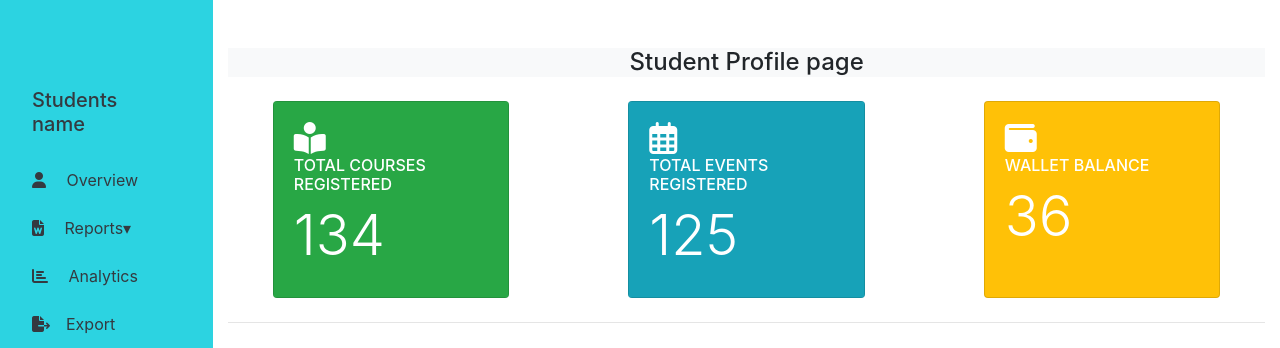
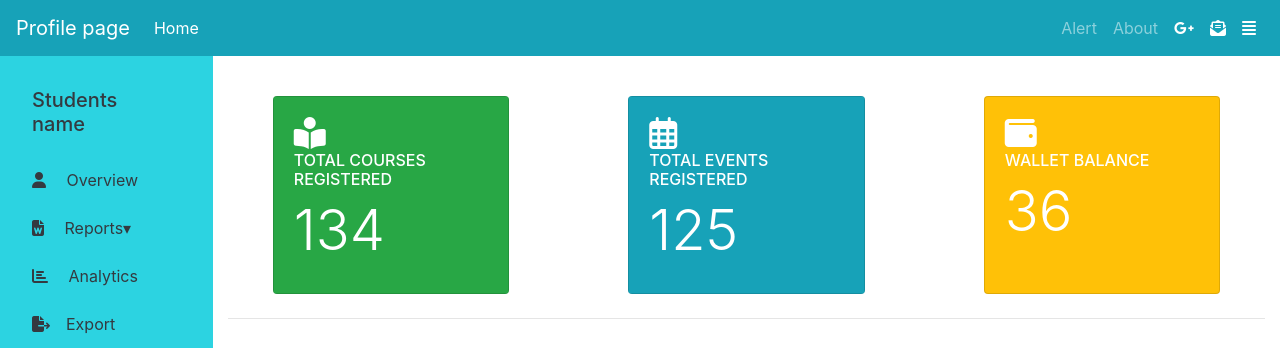
Before and after one commit to Akshat1308/student-section, a React (Create React App) app: page / in a window 1280 px wide. Shown: the top 348 px of the page. Built offline with nearby package versions, Linux system fonts and the light colour scheme; no server answers.

Commit message:
additionof page1

```diff
--- a/src/App.js
+++ b/src/App.js
@@ -2,20 +2,23 @@
 import Dashboard from './components/Dashboard';
 import Navbar from './components/Navbar';
 import Sidebar from './components/Sidebar';
-
-function App(){
+import page1 from './components/page1';
+function App() {
 
     return (
         <div>
-                {/* <Navbar/> */}
+            <Navbar/>
             <div class="container-fluid" id="main">
                 <div class="row row-offcanvas row-offcanvas-left">
-                   <Sidebar/>
-                  <Dashboard/>
+                    <Sidebar />
+                    <Dashboard />
+                </div>
+            </div>
+            {/* <page1 /> */}
 
         </div>
-            </div>
-        </div>
+
+
     );
 }
 
--- a/src/components/Dashboard.js
+++ b/src/components/Dashboard.js
@@ -21,9 +21,9 @@
     return (
         <div class="col main pt-5">
 
-            <div class="text-center bg-light mb-4 " >
+            {/* <div class="text-center bg-light mb-4 " >
                 <h4>Student Profile page</h4>
-            </div>
+            </div> */}
             <div class="alert alert-warning fade collapse" role="alert" id="myAlert">
                 <button type="button" class="close" data-dismiss="alert" aria-label="Close">
                     <span aria-hidden="true">×</span>
@@ -32,7 +32,7 @@
                 <strong>Data and Records</strong> Learn more about employee
             </div>
             {/* <div class = "ms-5"> */}
-            <div class="row mb-4 ">
+            <div class="row mb-4 mt-5">
 
                 <div class="col-xl-3 col-sm-6 mx-auto ">
                     <div class="card bg-success text-white h-100">
@@ -70,7 +70,7 @@
                     <div class="card text-white bg-warning h-100">
                         <div class="card-body">
                             <div class="rotate">
-                            <i class="fa-solid fa-wallet fa-2x"></i>
+                                <i class="fa-solid fa-wallet fa-2x"></i>
                             </div>
                             <h6 class="text-uppercase">Wallet balance</h6>
                             <h1 class="display-4">36</h1>
--- a/src/components/Navbar.js
+++ b/src/components/Navbar.js
@@ -2,12 +2,12 @@
 
 export const Navbar = () => {
     return (
-            <nav class="navbar fixed-top navbar-expand-md navbar-dark bg-dark mb-3">
+            <nav class="navbar fixed-top navbar-expand-md navbar-dark bg-info mb-3">
                 <div class="flex-row d-flex">
                     <button type="button" class="navbar-toggler mr-2 " data-toggle="offcanvas" title="Toggle responsive left sidebar">
                         <span class="navbar-toggler-icon"></span>
                     </button>
-                    <a class="navbar-brand" href="#" title="Free Bootstrap 4 Admin Template">Record Book</a>
+                    <a class="navbar-brand" href="#" title="Free Bootstrap 4 Admin Template">Profile page</a>
                 </div>
                 <button class="navbar-toggler" type="button" data-toggle="collapse" data-target="#collapsingNavbar">
                     <span class="navbar-toggler-icon"></span>
@@ -17,9 +17,9 @@
                         <li class="nav-item active">
                             <a class="nav-link" href="#">Home <span class="sr-only">Home</span></a>
                         </li>
-                        <li class="nav-item">
+                        {/* <li class="nav-item">
                             <a class="nav-link" href="//www.codeply.com">Link</a>
-                        </li>
+                        </li> */}
                     </ul>
                     <ul class="navbar-nav ml-auto">
                         <li class="nav-item">
--- /dev/null
+++ b/src/components/page1.js
@@ -0,0 +1,46 @@
+import React from 'react'
+
+const page1 = () => {
+    return (
+        <div>
+            <nav class="navbar navbar-expand-lg navbar-light bg-light">
+                <div class="container-fluid">
+                    <a class="navbar-brand" href="#">Navbar</a>
+                    <button class="navbar-toggler" type="button" data-bs-toggle="collapse" data-bs-target="#navbarSupportedContent" aria-controls="navbarSupportedContent" aria-expanded="false" aria-label="Toggle navigation">
+                        <span class="navbar-toggler-icon"></span>
+                    </button>
+                    <div class="collapse navbar-collapse" id="navbarSupportedContent">
+                        <ul class="navbar-nav me-auto mb-2 mb-lg-0">
+                            <li class="nav-item">
+                                <a class="nav-link active" aria-current="page" href="#">Home</a>
+                            </li>
+                            <li class="nav-item">
+                                <a class="nav-link" href="#">Link</a>
+                            </li>
+                            <li class="nav-item dropdown">
+                                <a class="nav-link dropdown-toggle" href="#" id="navbarDropdown" role="button" data-bs-toggle="dropdown" aria-expanded="false">
+                                    Dropdown
+                                </a>
+                                <ul class="dropdown-menu" aria-labelledby="navbarDropdown">
+                                    <li><a class="dropdown-item" href="#">Action</a></li>
+                                    <li><a class="dropdown-item" href="#">Another action</a></li>
+                                    <li><hr class="dropdown-divider" /></li>
+                                    <li><a class="dropdown-item" href="#">Something else here</a></li>
+                                </ul>
+                            </li>
+                            <li class="nav-item">
+                                <a class="nav-link disabled">Disabled</a>
+                            </li>
+                        </ul>
+                        <form class="d-flex">
+                            <input class="form-control me-2" type="search" placeholder="Search" aria-label="Search" />
+                            <button class="btn btn-outline-success" type="submit">Search</button>
+                        </form>
+                    </div>
+                </div>
+            </nav>
+            <h1>hello</h1>
+        </div>
+    )
+}
+export default page1
```
Lines whose indentation alone changed are shown as unchanged.
